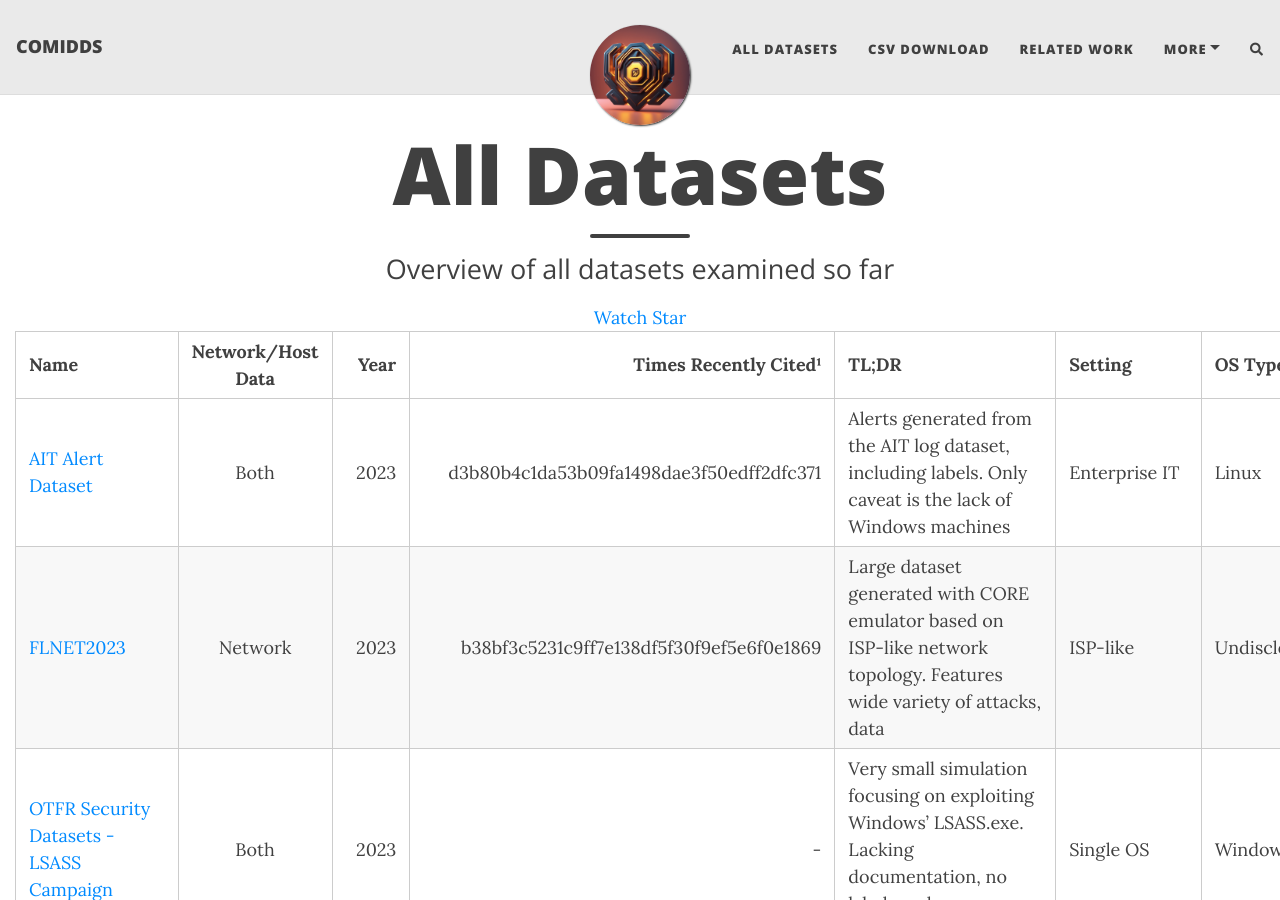
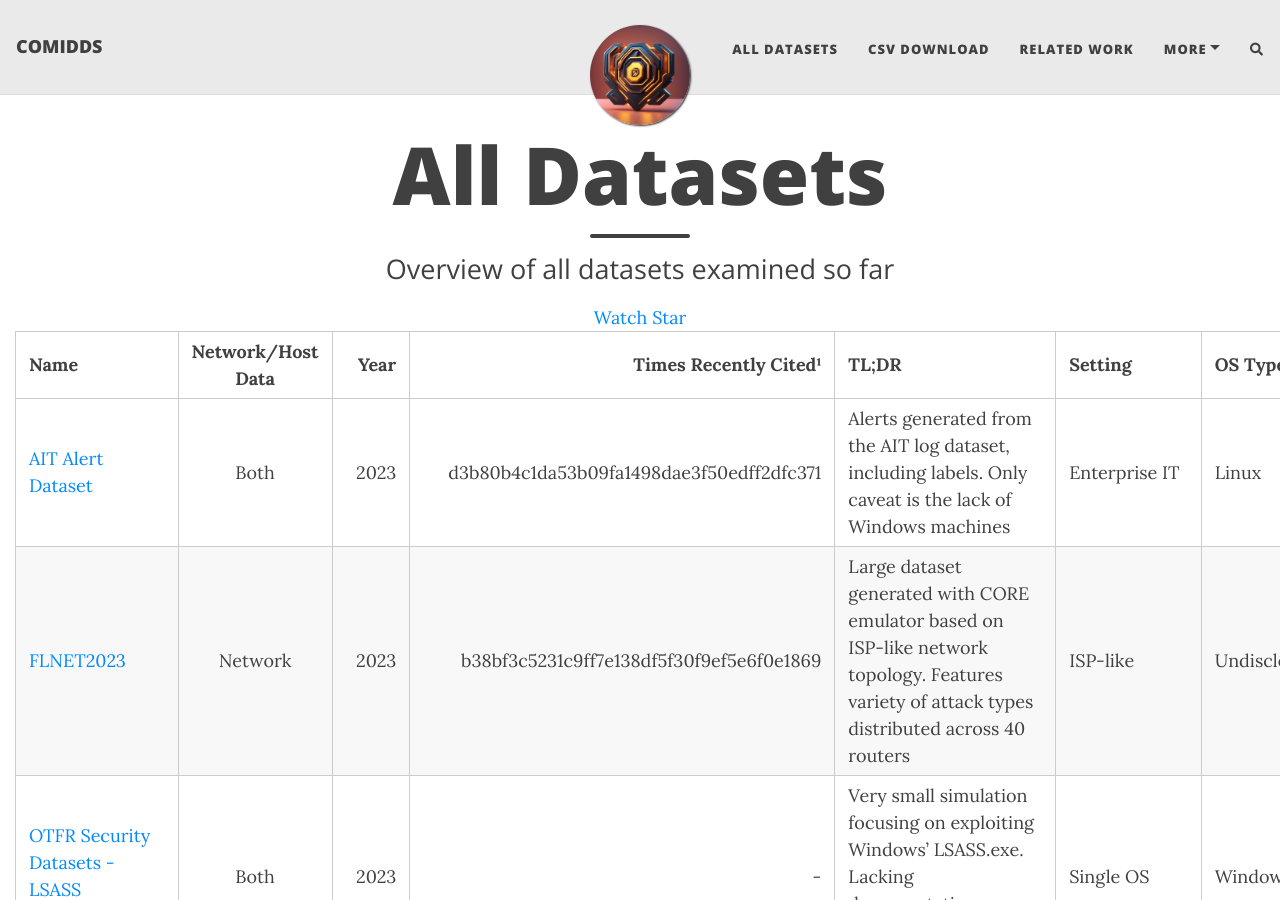
Before and after one commit to fkie-cad/COMIDDS, a Jekyll site: the page built from content/all_datasets.md, in a window 1280 px wide and 900 px high. Built offline with Jekyll 4.4.1, drawn with Linux system fonts in a browser that asks for light colours; nearby versions of some CDN libraries; comment, search, counter and statistics services are not loaded.

Commit message:
Incorporate requested changes

```diff
--- a/content/all_datasets.md
+++ b/content/all_datasets.md
@@ -9,7 +9,7 @@ before-content: gh_buttons.html
 | Name                                                                                               | Network/Host Data |      Year |                    Times Recently Cited¹ | TL;DR                                                                                                                                                                       | Setting       | OS Type               | Labeled?² | Data Type/Source                                                                     | Packed Size | Unpacked Size |
 | -------------------------------------------------------------------------------------------------- | :---------------: | --------: | ---------------------------------------: | --------------------------------------------------------------------------------------------------------------------------------------------------------------------------- | ------------- | --------------------- | :-------: | ------------------------------------------------------------------------------------ | ----------: | ------------: |
 | [AIT Alert Dataset](../datasets/ait_alert_dataset)                                                 |       Both        |      2023 | d3b80b4c1da53b09fa1498dae3f50edff2dfc371 | Alerts generated from the AIT log dataset, including labels. Only caveat is the lack of Windows machines                                                                    | Enterprise IT | Linux                 |     🟩     | Wazuh, Suricata and AMiner alerts                                                    |       96 MB |        2,9 GB |
-| [FLNET2023](../datasets/flnet2023)                                                                 |      Network      |      2023 | b38bf3c5231c9ff7e138df5f30f9ef5e6f0e1869 | Large dataset generated with CORE emulator based on ISP-like network topology. Features wide variety of attacks, data                                                       | ISP-like      | Undisclosed           |     🟩     | pcaps, Custom network features                                                       |           - |        176 GB |
+| [FLNET2023](../datasets/flnet2023)                                                                 |      Network      |      2023 | b38bf3c5231c9ff7e138df5f30f9ef5e6f0e1869 | Large dataset generated with CORE emulator based on ISP-like network topology. Features variety of attack types distributed across 40 routers                               | ISP-like      | Undisclosed           |     🟩     | pcaps, Custom network features                                                       |           - |        176 GB |
 | [OTFR Security Datasets - LSASS Campaign](../datasets/otfr_lsass_campaign)                         |       Both        |      2023 |                                        - | Very small simulation focusing on exploiting Windows' LSASS.exe. Lacking documentation, no labels and no user behavior                                                      | Single OS     | Windows               |     🟥     | pcaps, Windows events, Zeek logs                                                     |      423 MB |          1 GB |
 | [AIT Log Dataset](../datasets/ait_log_dataset)                                                     |       Both        |      2022 | fe2de271c6230c55048c75f5b05a28f93b8e3ccc | Huge variety of labeled logs collected from multiple simulation runs of an enterprise network under attack. With user emulation. but only Linux machines                    | Enterprise IT | Linux                 |     🟩     | pcaps, Suricata alerts, misc. logs (Apache, auth, dns, vpn, audit, suricata, syslog) |      130 GB |        206 GB |
 | [CLUE-LDS](../datasets/clue_lds)                                                                   |       Host        |      2022 | b263c973cbf149cdd8c2bd00a4db6be80670d82b | Database of real user behavior without known attacks, for evaluation of methods detecting shifts in user behavior                                                           | Subsystem     | Undisclosed           |     🟥     | Custom event logs                                                                    |      640 MB |       14,9 GB |
@@ -34,7 +34,7 @@ before-content: gh_buttons.html
 | [LID-DS 2019](../datasets/lids_ds_2019)                                                            |       Host        |      2019 | 6c848407684b609b239a4ec6aa6dc62d491b485a | Contains system calls + associated data/metadata for a variety of Linux exploits, includes normal behavior                                                                  | Single OS     | Linux                 |     🟨     | Sequences of syscalls with extended information                                      |       13 GB |             - |
 | [OTFR Security Datasets - APT 3](../datasets/otfr_apt_3)                                           |       Host        |      2019 |                                        - | Replication of APT3 evaluation developed by MITRE. Lacking documentation, no labels and no user behavior                                                                    | Enterprise IT | Windows, Linux        |     🟥     | Windows events                                                                       |       30 MB |        855 MB |
 | [ASNM Datasets](../datasets/asnm_datasets)                                                         |      Network      | 2009-2018 | 24a421d65f999010b22a0e2e522eb72a462e5c55 | Specialized features extracted from instances of remote buffer overflow attacks for the purpose of anomaly-based detection                                                  | Miscellaneous | Windows, Linux        |     🟩     | Custom NetFlows                                                                      |       21 MB |         95 GB |
-| [AWSCTD](../datasets/awsctd)                                                                       |       Host        |      2018 | ccc76527b274ce32c6710b5bbf38fe5bf9552322 | Syscalls collected from  ~10k malware samples running on Windows 7, no user emulation                                                                                       | Single OS     | Windows               |     🟩     | Sequences of syscall numbers                                                         |       10 MB |        558 MB |
+| [AWSCTD](../datasets/awsctd)                                                                       |       Host        |      2018 | ccc76527b274ce32c6710b5bbf38fe5bf9552322 | Syscalls collected from ~10k malware samples running on Windows 7, no user emulation                                                                                        | Single OS     | Windows               |     🟩     | Sequences of syscall numbers                                                         |       10 MB |        558 MB |
 | [CSE-CIC-IDS2018](../datasets/cse_cic_ids2018)                                                     |       Both        |      2018 | a27089efabc5f4abd5ddf2be2a409bff41f31199 | Simulation of large enterprise IT (450 machines) with user emulation and various attacks, includes host and network logs, but only the latter are labeled                   | Enterprise IT | Windows, Linux, MacOS |     🟩     | pcaps, NetFlows, Windows events, Ubuntu events                                       |      220 GB |             - |
 | [DARPA TC3](../datasets/darpa_tc3)                                                                 |       Host        |      2018 |                                        - | Custom event logs from network under attack, designed to facilitate provenance tracking                                                                                     | Undisclosed   | Undisclosed           |     🟨     | Custom event logs                                                                    |      115 GB |             - |
 | [NGIDS-DS](../datasets/ngids_dataset)                                                              |       Both        |      2018 | 573ae69c47d046516c46fc3cfa456c452a8ee996 | Enterprise network undergoing variety of attacks using IXIA PerfectStorm hardware. Seems to lack host user behavior, does not provide raw host logs                         | Enterprise IT | Linux                 |     🟩     | pcaps, custom host features                                                          |      941 MB |       13,4 GB |
@@ -75,6 +75,7 @@ Some datasets are not backed by a publication and thus do not show a number here
 _Last updated: {CITATION_FETCH_TIMESTAMP}_
 
 ² Labeling:
+
 - 🟩: Direct; provides explicit labels on at least a portion of the contained data
 - 🟨: Indirect; provides some form of ground truth that allows for manual or automatic labeling (e.g., periods of attack)
 - 🟥: No labels; does not provide any form of explicit labels or information that would allow for their creation
```
Also changed, not shown: content/datasets/flnet2023.md (+2 -1 lines).
